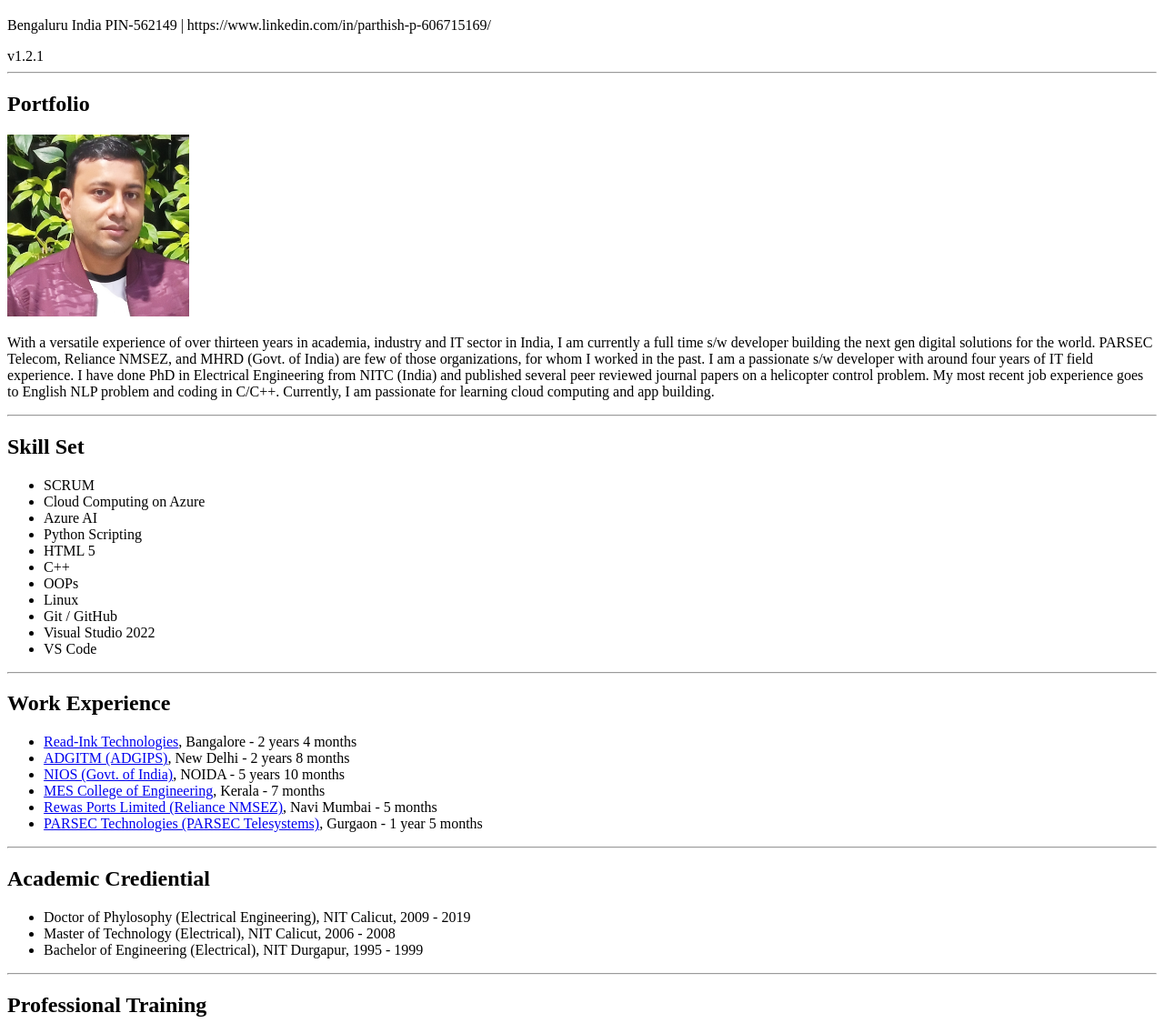
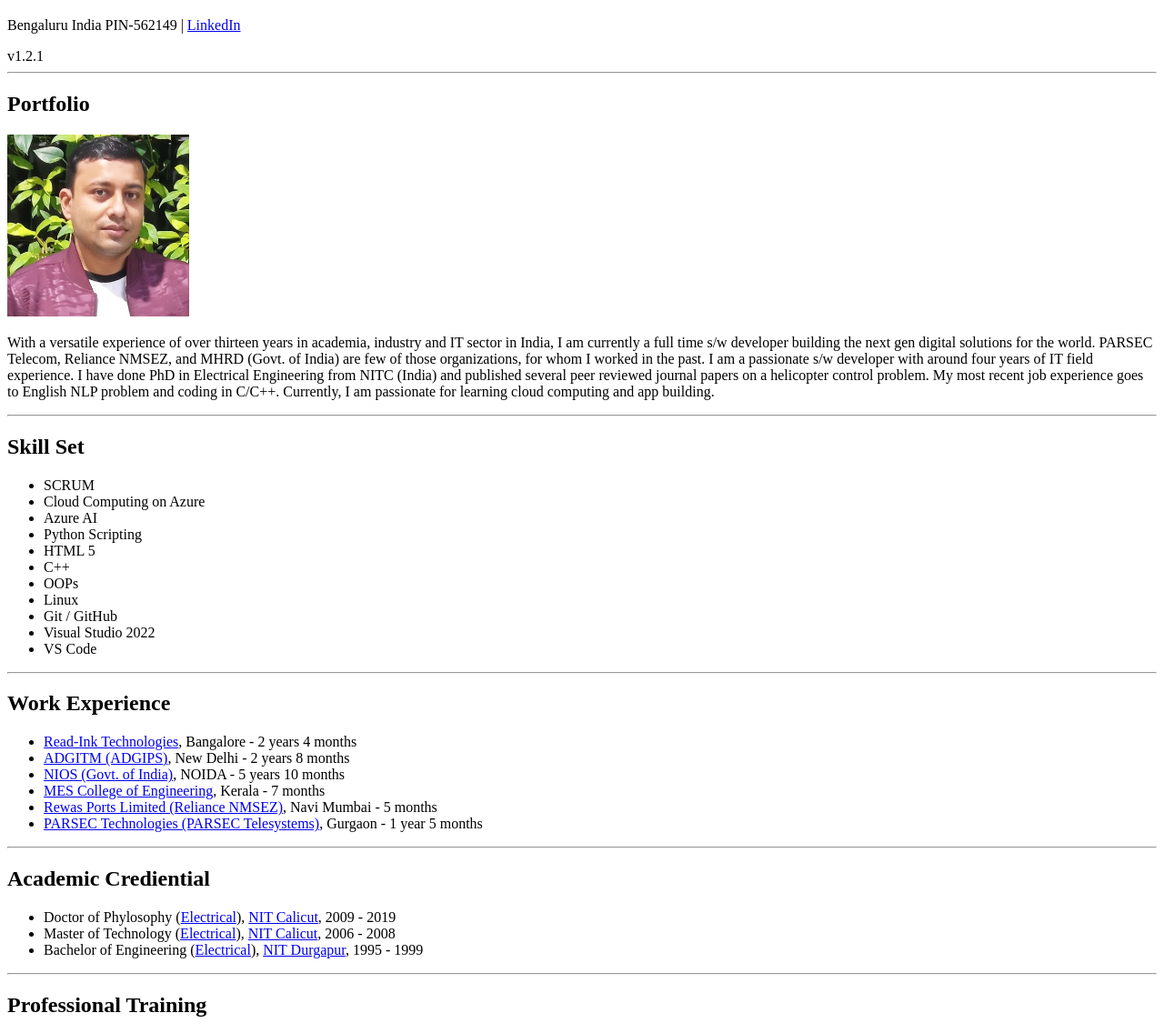
Before and after one commit to parthishkumar/MyResume, a plain HTML site: page index.html in a window 1280 px wide. Shown: the part 61-1197 px from the top of the page at 91% size. Drawn offline with Linux system fonts and the light colour scheme.

Commit message:
Update index.html

```diff
--- a/index.html
+++ b/index.html
@@ -9,7 +9,7 @@
     <h1>Parthish Kumar's Personal Profile</h1>
 
     <p>
-        Bengaluru India PIN-562149 | https://www.linkedin.com/in/parthish-p-606715169/
+        Bengaluru India PIN-562149 | <a href="https://www.linkedin.com/in/parthish-p-606715169/">LinkedIn</a>
     </p>
     v1.2.1
     <hr />
@@ -54,9 +54,9 @@
     <hr />
     <h2>Academic Crediential</h2>
     <ul>
-        <li>Doctor of Phylosophy (Electrical Engineering), NIT Calicut, 2009 - 2019</li>
-        <li>Master of Technology (Electrical), NIT Calicut, 2006 - 2008</li>
-        <li>Bachelor of Engineering (Electrical), NIT Durgapur, 1995 - 1999</li>
+        <li>Doctor of Phylosophy (<a href="https://nitc.ac.in/department/electrical-engineering">Electrical</a>), <a href="https://nitc.ac.in/">NIT Calicut</a>, 2009 - 2019</li>
+        <li>Master of Technology (<a href="https://nitc.ac.in/department/electrical-engineering">Electrical</a>), <a href="https://nitc.ac.in/">NIT Calicut</a>, 2006 - 2008</li>
+        <li>Bachelor of Engineering (<a href="https://nitdgp.ac.in/department/electrical-engineering">Electrical</a>), <a href="https://nitdgp.ac.in/">NIT Durgapur</a>, 1995 - 1999</li>
     </ul>
     <hr />
     <h2>Professional Training</h2>
```
